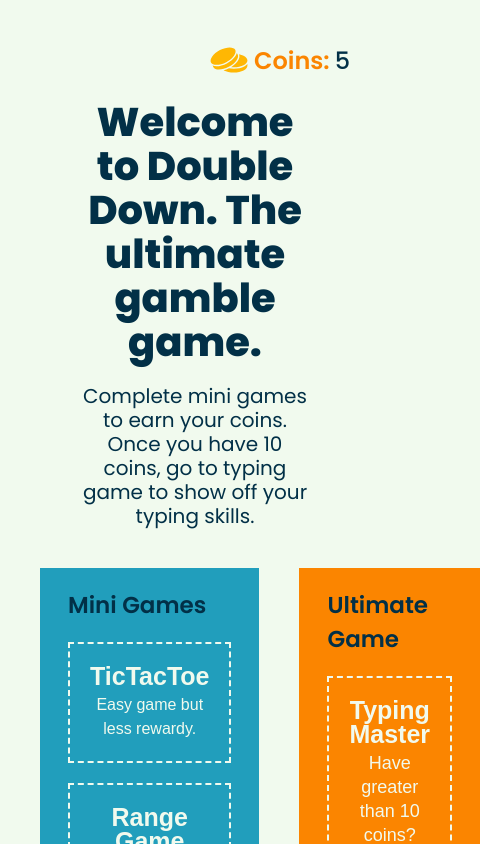
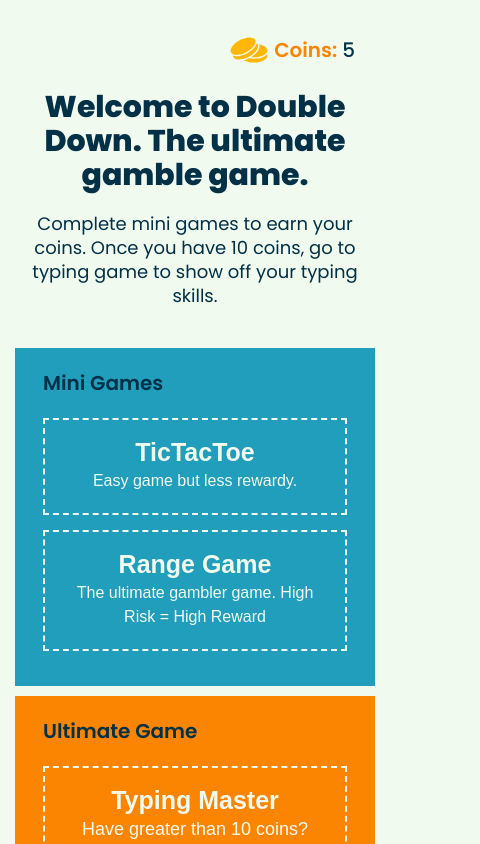
Before and after one commit to ki8yk8/double-down, a React (Vite) app: page / in a window 390 px wide. Shown: the top 844 px of the page, 480 px wide, since content can reach past the window. Built offline with nearby package versions, Linux system fonts and the light colour scheme.

Commit message:
adds responsiveness with media queries and utility classes

```diff
--- a/src/app.jsx
+++ b/src/app.jsx
@@ -16,22 +16,8 @@ function App() {
 
 	return (
 		<>
-			<header
-				style={{
-					padding: "1rem 0",
-					display: "flex",
-					justifyContent: "flex-end",
-				}}
-			>
-				<div
-					style={{
-						display: "flex",
-						alignItems: "center",
-						gap: "0.25rem",
-						fontSize: "1.2rem",
-						fontWeight: 500,
-					}}
-				>
+			<header className="u-flex u-justify-end u-p-1">
+				<div className="u-flex u-align-center" style={{ gap: "0.25rem", fontSize: "1.2rem", fontWeight: 500 }}>
 					<GiTwoCoins size="2rem" color="var(--color-selective-yellow)" />
 					<span style={{ color: "var(--color-ut-orange)", fontWeight: 600 }}>
 						Coins:
@@ -41,9 +27,7 @@ function App() {
 			</header>
 
 			<main>
-				<header
-					style={{ width: "60vw", margin: "0 auto", textAlign: "center" }}
-				>
+				<header className="u-text-center" style={{ width: "min(90vw, 60rem)", margin: "0 auto" }}>
 					<h1>Welcome to Double Down. The ultimate gamble game.</h1>
 					<p>
 						Complete mini games to earn your coins. Once you have 10 coins, go
@@ -51,16 +35,8 @@ function App() {
 					</p>
 				</header>
 
-				<section style={{ marginTop: "2rem", display: "flex", gap: "2rem" }}>
-					<div
-						style={{
-							display: "flex",
-							flexDirection: "column",
-							flexGrow: 1,
-							backgroundColor: "var(--color-blue-green)",
-							padding: "1rem 1.4rem",
-						}}
-					>
+				<section className="u-flex u-gap-2 u-mobile-stack u-mobile-gap-1 u-mt-2">
+					<div className="u-flex u-flex-column u-flex-grow u-mobile-p-sm" style={{ backgroundColor: "var(--color-blue-green)", padding: "1rem 1.4rem" }}>
 						<h3 style={{ marginBottom: "1rem" }}>Mini Games</h3>
 						<button
 							className="u-link"
@@ -112,16 +88,7 @@ function App() {
 						</button>
 					</div>
 
-					<div
-						style={{
-							display: "flex",
-							flexDirection: "column",
-							flexGrow: 1,
-							backgroundColor: "var(--color-ut-orange)",
-							padding: "1rem 1.4rem",
-							position: "relative"
-						}}
-					>
+					<div className="u-flex u-flex-column u-flex-grow u-relative u-mobile-p-sm" style={{ backgroundColor: "var(--color-ut-orange)", padding: "1rem 1.4rem" }}>
 						<h3 style={{ marginBottom: "1rem" }}>Ultimate Game</h3>
 						<button
 							className="u-link"
--- a/src/components/modal/modal.jsx
+++ b/src/components/modal/modal.jsx
@@ -5,37 +5,9 @@ export default function Modal({ isOpen, onClose, children }) {
 	if (!isOpen) return null;
 
 	return ReactDOM.createPortal(
-		<section
-			style={{
-				display: "flex",
-				alignItems: "center",
-				justifyContent: "center",
-				height: "100vh",
-				width: "100vw",
-				position: "absolute",
-				top: 0,
-				left: 0,
-				backdropFilter: "blur(1px)",
-			}}
-		>
-			<main
-				style={{
-					backgroundColor: "var(--color-white)",
-					border: "2px solid var(--color-blue-green)",
-					width: "40vw",
-					borderRadius: "8px",
-					padding: "1rem",
-					position: "relative",
-					outline: "1px solid var(--color-white)",
-				}}
-			>
-				<header
-					style={{
-						position: "absolute",
-						top: "10px",
-						right: "10px",
-					}}
-				>
+		<section className="u-flex u-align-center u-justify-center" style={{ height: "100vh", width: "100vw", position: "absolute", top: 0, left: 0, backdropFilter: "blur(1px)" }}>
+			<main className="u-relative" style={{ backgroundColor: "var(--color-white)", border: "2px solid var(--color-blue-green)", width: "min(90vw, 40rem)", maxHeight: "90vh", overflowY: "auto", borderRadius: "8px", padding: "1rem", outline: "1px solid var(--color-white)" }}>
+				<header style={{ position: "absolute", top: "10px", right: "10px" }}>
 					<button onClick={onClose}>
 						<MdClose size="1.3rem" />
 					</button>
--- a/src/games/tic-tac-toe/tic-tac-toe.module.css
+++ b/src/games/tic-tac-toe/tic-tac-toe.module.css
@@ -10,3 +10,11 @@
 .grid button:hover {
 	transform: none;
 }
+
+/* Responsive grid for mobile */
+@media (max-width: 768px) {
+	.grid {
+		max-width: 300px;
+		margin: 0 auto;
+	}
+}
--- a/src/games/typing/type.jsx
+++ b/src/games/typing/type.jsx
@@ -128,20 +128,20 @@ export default function TypingGame({ onClose }) {
 			}}
 		>
 			<section
+				className="u-flex u-flex-column"
 				style={{
 					position: "absolute",
-					width: "80vw",
-					height: "80vh",
+					width: "min(95vw, 80rem)",
+					height: "min(90vh, 80vh)",
 					backgroundColor: "var(--color-white)",
 					border: "10px solid var(--color-blue-green)",
 					outline: "1px solid var(--color-white)",
 					bottom: "0",
-					left: "10vw",
+					left: "50%",
+					transform: "translateX(-50%)",
 					borderRadius: "10px 10px 0 0",
 					borderBottom: "none",
-					padding: "30px",
-					display: "flex",
-					flexDirection: "column",
+					padding: "min(30px, 5vw)",
 				}}
 			>
 				<header>
@@ -159,7 +159,7 @@ export default function TypingGame({ onClose }) {
 					</button>
 				</header>
 
-				<main style={{ flexGrow: 1 }}>
+				<main className="u-flex-grow">
 					{[3, 2].includes(game.stage) && (
 						<div
 							style={{
@@ -214,9 +214,7 @@ export default function TypingGame({ onClose }) {
 										<p>(We don't believe in fair play)</p>
 									</div>
 
-									<div
-										style={{ display: "flex", gap: "1rem", flexWrap: "nowrap" }}
-									>
+									<div className="u-flex u-gap-1 u-mobile-stack" style={{ flexWrap: "nowrap" }}>
 										<button
 											className="u-primary"
 											onClick={handle_offer_clicked.bind(null, true)}
@@ -275,14 +273,7 @@ export default function TypingGame({ onClose }) {
 						</>
 					)}
 					{game.stage === 1 && (
-						<p
-							style={{
-								fontSize: "1.4rem",
-								lineHeight: "2rem",
-								textAlign: "center",
-								marginTop: "2rem",
-							}}
-						>
+						<p style={{ fontSize: "min(1.4rem, 4vw)", lineHeight: "min(2rem, 5vw)", textAlign: "center", marginTop: "2rem" }}>
 							{PARAGRAPH.split("").map((item, index) => (
 								<span
 									key={index}
@@ -302,7 +293,7 @@ export default function TypingGame({ onClose }) {
 				</main>
 
 				{game.stage === 1 && (
-					<footer style={{ display: "flex", gap: "3rem" }}>
+					<footer className="u-flex u-gap-2 u-mobile-gap-1 u-mobile-text-sm">
 						<p>{compute_mean(game.cpms)} WPM</p>
 						<p>{get_accuracy(game.typed_paragraph, PARAGRAPH)}% Accurate</p>
 					</footer>
--- a/src/index.css
+++ b/src/index.css
@@ -28,6 +28,17 @@ body {
 
 	background-color: var(--color-white);
 	color: var(--color-prussian-blue);
+}
+
+/* Mobile styles */
+@media (max-width: 768px) {
+	body {
+		padding: 10px 15px;
+	}
+
+	#root {
+		font-size: 18px;
+	}
 }
 
 p,
@@ -89,6 +100,14 @@ h1 {
 	margin-bottom: 1rem;
 }
 
+/* Mobile heading adjustments */
+@media (max-width: 768px) {
+	h1 {
+		font-size: 1.5rem;
+		line-height: 1.7rem;
+	}
+}
+
 h3 {
 	margin: 0;
 	padding: 0;
@@ -116,3 +135,120 @@ span.u-medium, p.u-medium {
 		transform: scale(1.05);
 	}
 }
+
+/* Responsive utility classes */
+.u-flex {
+	display: flex;
+}
+
+.u-flex-column {
+	flex-direction: column;
+}
+
+.u-gap-1 {
+	gap: 1rem;
+}
+
+.u-gap-2 {
+	gap: 2rem;
+}
+
+.u-text-center {
+	text-align: center;
+}
+
+.u-w-full {
+	width: 100%;
+}
+
+.u-h-full {
+	height: 100%;
+}
+
+.u-mt-2 {
+	margin-top: 2rem;
+}
+
+.u-mb-1 {
+	margin-bottom: 1rem;
+}
+
+.u-p-1 {
+	padding: 1rem;
+}
+
+.u-justify-end {
+	justify-content: flex-end;
+}
+
+.u-justify-center {
+	justify-content: center;
+}
+
+.u-align-center {
+	align-items: center;
+}
+
+.u-flex-grow {
+	flex-grow: 1;
+}
+
+.u-relative {
+	position: relative;
+}
+
+/* Mobile-specific responsive classes */
+@media (max-width: 768px) {
+	.u-mobile-stack {
+		flex-direction: column;
+	}
+
+	.u-mobile-text-sm {
+		font-size: 0.9rem;
+	}
+
+	.u-mobile-gap-1 {
+		gap: 1rem;
+	}
+
+	.u-mobile-p-sm {
+		padding: 0.75rem;
+	}
+
+	.u-mobile-w-full {
+		width: 100%;
+	}
+
+	/* Make buttons more mobile-friendly */
+	button.u-primary, button.u-secondary {
+		font-size: 0.9rem;
+		padding: 0.75rem 1rem;
+	}
+
+	/* Improve game card buttons on mobile */
+	.u-mobile-stack > div button {
+		margin-bottom: 0.75rem !important;
+	}
+
+	/* Mobile typography adjustments */
+	h3 {
+		font-size: 1rem;
+	}
+
+	/* Typing game mobile adjustments */
+	.u-mobile-gap-1 {
+		gap: 0.5rem !important;
+	}
+
+	/* Ensure icons scale appropriately on mobile */
+	.u-mobile-stack .u-primary svg,
+	.u-mobile-stack .u-secondary svg {
+		width: 1.2rem;
+		height: 1.2rem;
+	}
+
+	/* Make coin display more compact on mobile */
+	.u-align-center {
+		font-size: 1rem !important;
+	}
+}
```
